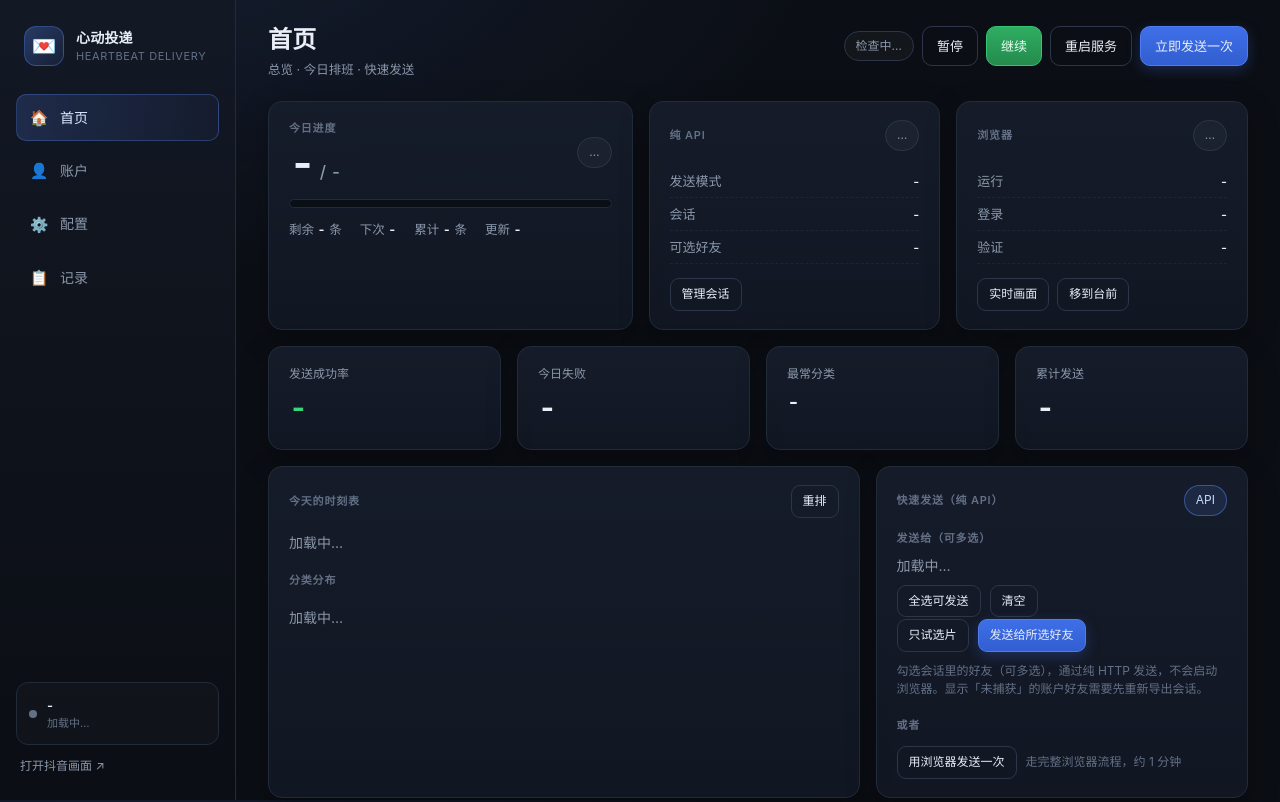
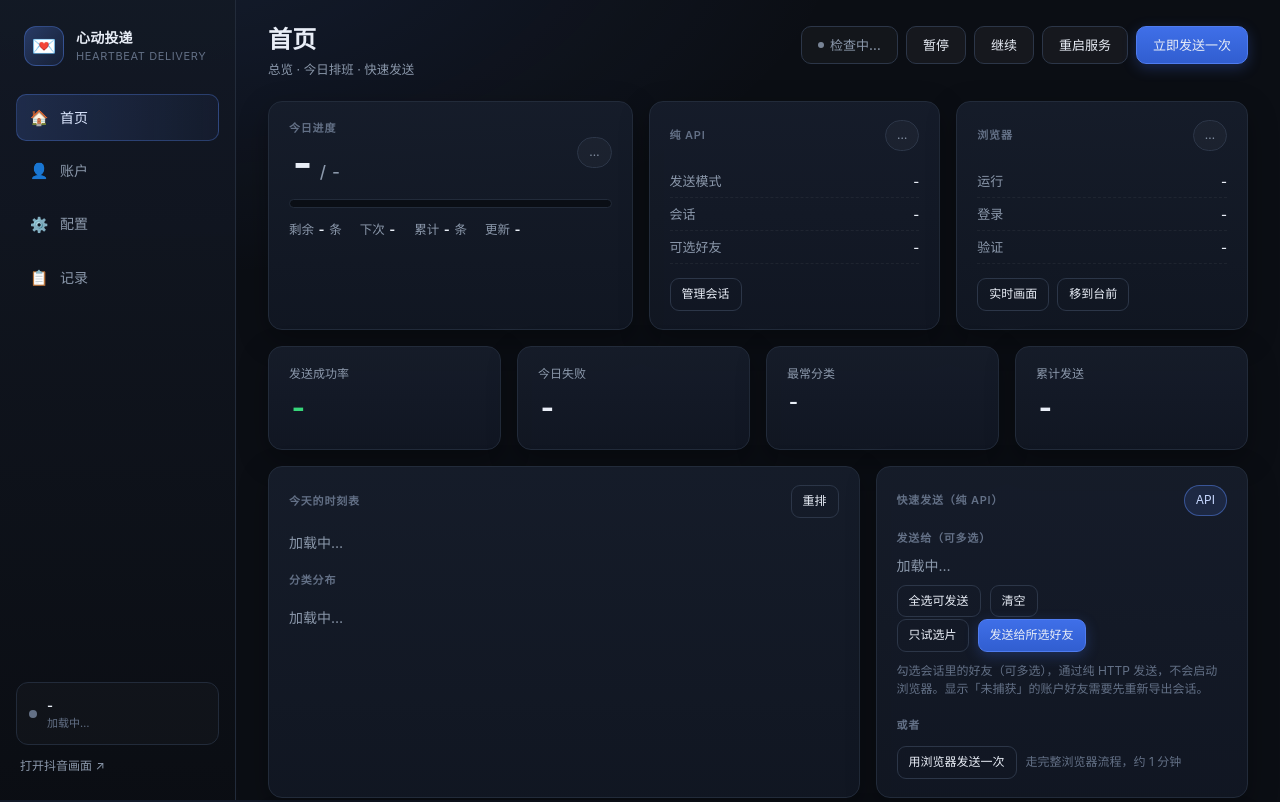
Before and after one commit to xxcodev/relationship-stabilizer, an Electron app: page src/page.html in a window 1280 px wide. Shown: the top 802 px of the page. Drawn offline with Linux system fonts and the light colour scheme.

Commit message:
style: 统一顶部状态/操作按钮规格(0.14.2)

```diff
--- a/package.json
+++ b/package.json
@@ -1,6 +1,6 @@
 {
   "name": "douyin-forwarder",
-  "version": "0.14.1",
+  "version": "0.14.2",
   "productName": "心动投递",
   "private": true,
   "type": "commonjs",
--- a/src/page.html
+++ b/src/page.html
@@ -55,6 +55,8 @@
   .btn.success{background:linear-gradient(180deg,#2fae62,#248a4d);border-color:#37c274;color:#eafff2}
   .btn.success:hover{background:linear-gradient(180deg,#37c274,#2a9a58)}
   .btn.ghost{background:transparent}
+  .btn.soft{background:rgba(255,255,255,.045);border-color:var(--line2);color:var(--txt)}
+  .btn.soft:hover{background:rgba(255,255,255,.09);border-color:#3b4962}
   .btn.sm{padding:6px 11px;font-size:12px;border-radius:9px}
   .btn:disabled{opacity:.5;cursor:not-allowed}
   .pill{display:inline-flex;align-items:center;gap:6px;padding:5px 11px;border-radius:999px;font-size:12px;border:1px solid var(--line2);
@@ -63,6 +65,13 @@
   .pill.warn{color:#ffd18a;border-color:rgba(245,165,36,.45);background:rgba(245,165,36,.09)}
   .pill.bad{color:#ffb3b3;border-color:rgba(255,93,93,.45);background:rgba(255,93,93,.1)}
   .pill.blue{color:#c7d8ff;border-color:rgba(91,140,255,.45);background:rgba(91,140,255,.12)}
+  .top-actions{row-gap:8px}
+  .top-actions .btn,.top-actions .pill{height:38px;min-height:38px;padding:0 16px;border-radius:10px;font-size:13px;font-weight:500;line-height:1;display:inline-flex;align-items:center;justify-content:center}
+  .top-actions .pill{border-radius:10px;font-variant-numeric:tabular-nums}
+  .top-actions .pill::before{content:"";width:6px;height:6px;border-radius:50%;background:currentColor;opacity:.85;flex:0 0 6px}
+  .top-actions .pill.ok::before{background:var(--ok);opacity:1}
+  .top-actions .pill.warn::before{background:var(--warn);opacity:1}
+  .top-actions .pill.bad::before{background:var(--bad);opacity:1}
 
   /* cards / layout */
   .card{background:linear-gradient(180deg,rgba(22,29,43,.92),rgba(17,23,35,.92));border:1px solid var(--line);border-radius:var(--r);
@@ -245,9 +254,9 @@
       </div>
       <div class="top-actions">
         <span class="pill" id="svcPill">检查中…</span>
-        <button class="btn ghost" id="btnPause">暂停</button>
-        <button class="btn success" id="btnResume">继续</button>
-        <button class="btn ghost" id="btnRestart">重启服务</button>
+        <button class="btn soft" id="btnPause">暂停</button>
+        <button class="btn soft" id="btnResume">继续</button>
+        <button class="btn soft" id="btnRestart">重启服务</button>
         <button class="btn primary" id="btnSendNow">立即发送一次</button>
       </div>
     </header>
```
Also changed, not shown: CHANGELOG.md, 1 other file.
